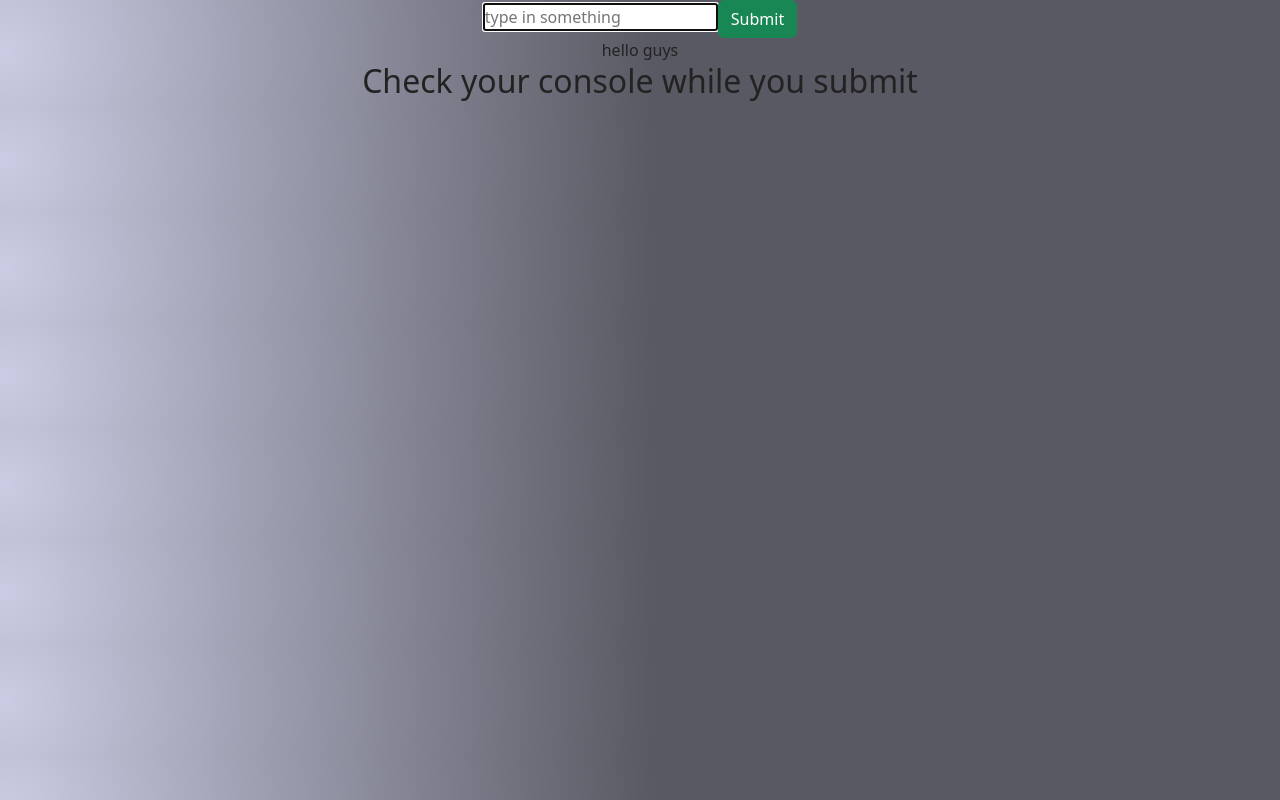
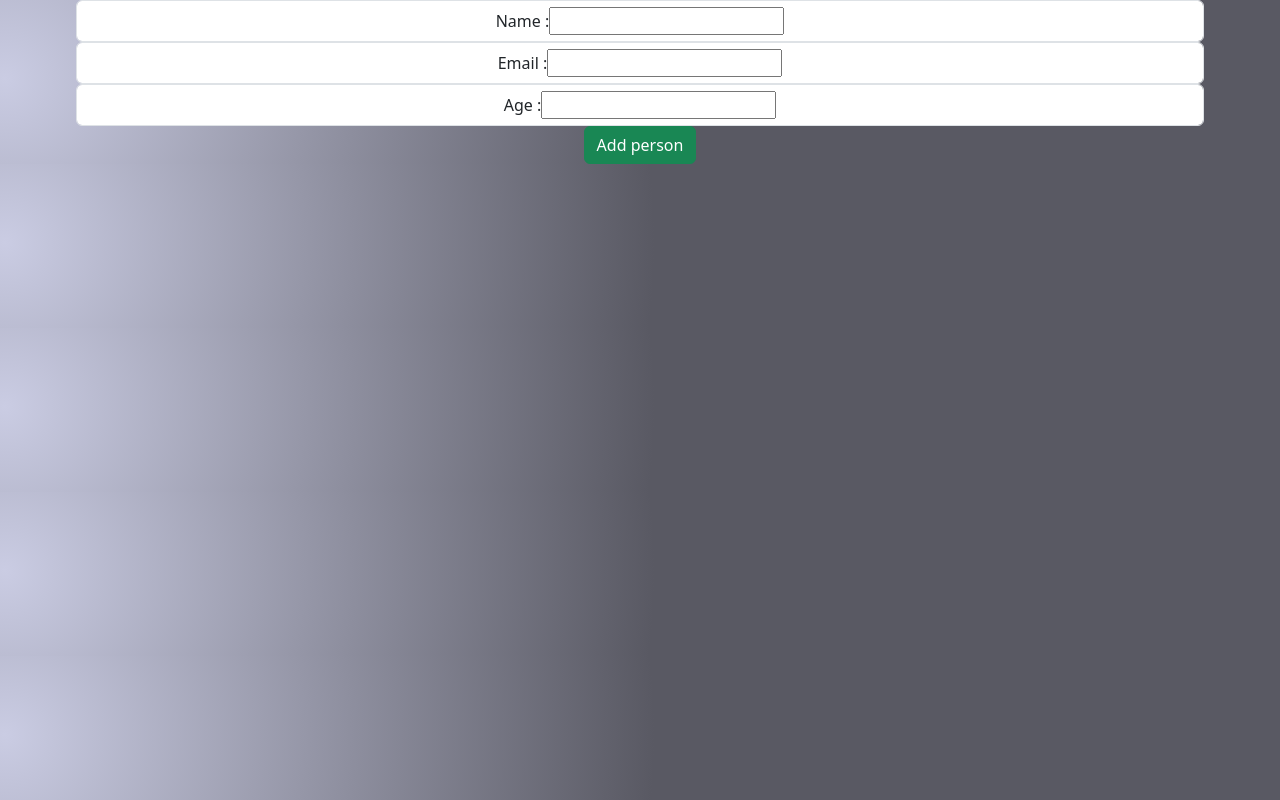
Before and after one commit to Rhema7776/REACTPROJECT1r, a React (Create React App) app in the folder defaultapp/: page / in a window 1280 px wide. Built offline with nearby package versions, Linux system fonts and the light colour scheme.

Commit message:
first commit

```diff
--- a/defaultapp/src/4-forms/setup/2-multiple-inputs.js
+++ b/defaultapp/src/4-forms/setup/2-multiple-inputs.js
@@ -62,12 +62,12 @@ const Controlledinputs = () => {
                          onChange={handleChange}
                         />
                     </div>
-                    <button type='submit' onClick={handleSubmit} >Add person</button>
+                    <button type='submit' className='btn btn-success' onClick={handleSubmit} >Add person</button>
                 </form>
                 {people.map((person) => {
                     const {id, firstName, email,age} = person;
                     return(
-                        <div className='item' key={id}>
+                        <div className='item animate__animated  animate__backInDown '  key={id}>
                             <h4>{firstName}</h4>
                             <p>{email}</p>
                             <p>{age}</p>
--- a/defaultapp/src/App.js
+++ b/defaultapp/src/App.js
@@ -12,8 +12,8 @@ import 'animate.css';
 // import Setup from'./3-conditional-rendering/setup/2-short-circuit';
 // import Setup from'./3-conditional-rendering/setup/3-show-hide';
 // import Setup from './4-forms/setup/1-controlled-inputs';
-// import Setup from './4-forms/setup/2-multiple-inputs';
-import Setup from './5-useRef/setup/1-useRef-basics';
+import Setup from './4-forms/setup/2-multiple-inputs';
+// import Setup from './5-useRef/setup/1-useRef-basics';
 // import Setup from './6-useReducer/setup';
 // import Setup from './7-prop-drilling/setup/1-prop-drilling';
 // import Setup from './8-useContext/setup/1-context-api';
```
